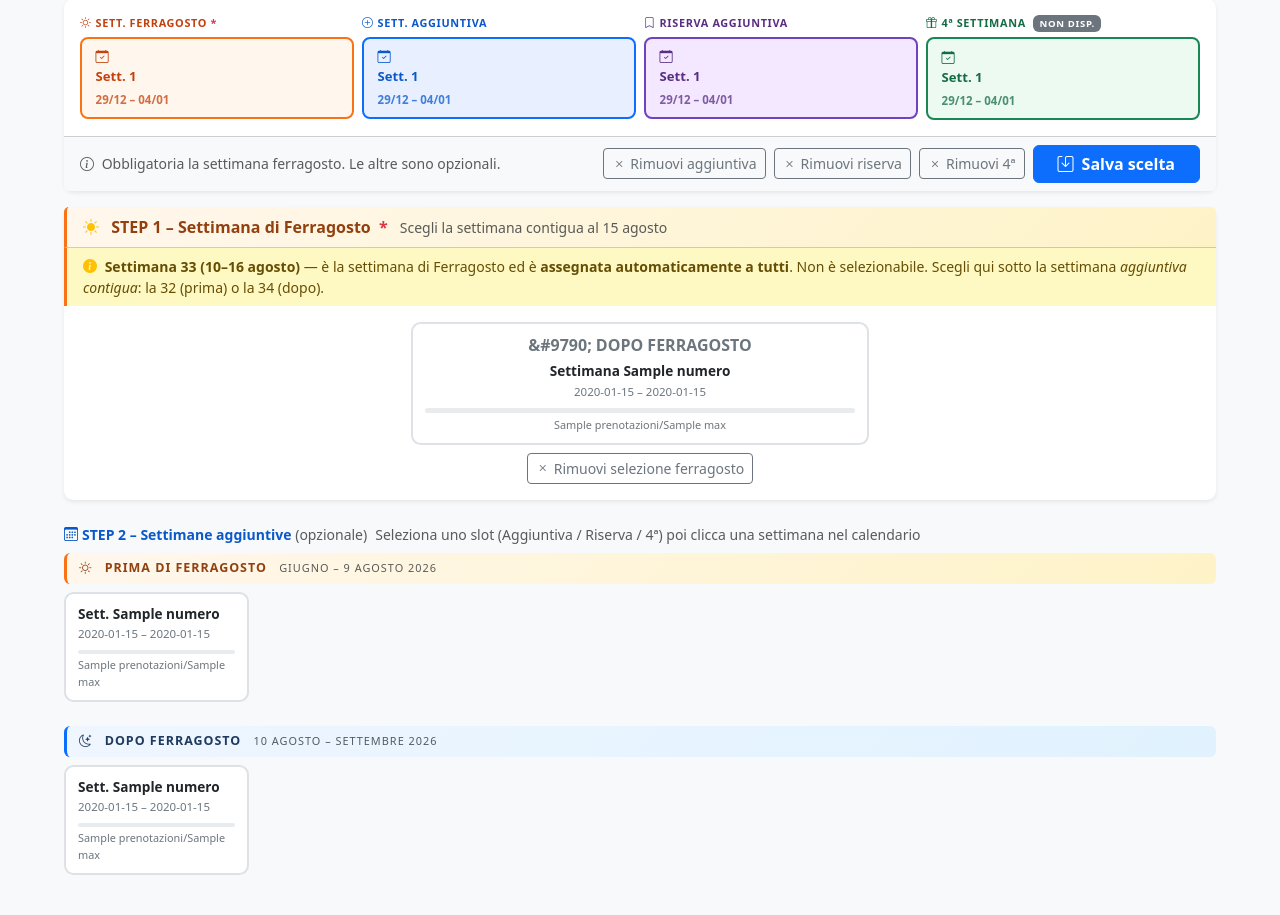
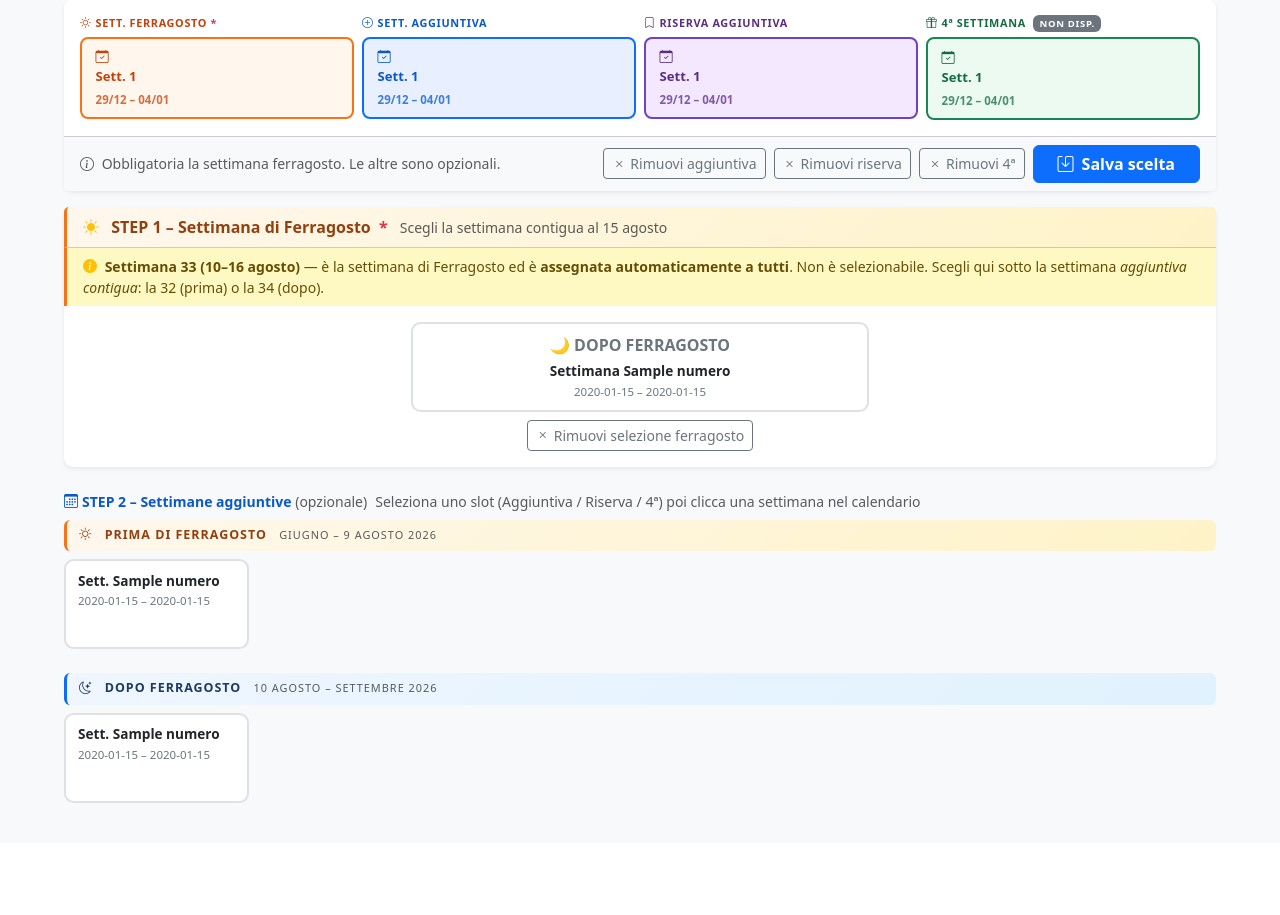
Before and after one commit to Spidos70/rubrica-aziendale, a Flask app: template FerieEstive/templates/dashboard.html in a window 1280 px wide. Shown: the part 167-1082 px from the top of the page. After the commit the page ends 970 px from the top, so only its background shows below. Run offline with Flask 3, Linux system fonts and the light colour scheme; tables that the repository leaves empty hold one stand-in row (values such as "Sample post"); the template is opened without the code that fills it: values that come from a table or form of the project are taken from there, most other values are stand-ins (such as "Sample title", 1, 10 or a date in 2020).

Commit message:
Rimuovi contatori/progress bar; fix caratteri ferragosto picker
- dashboard: rimossi progress bar e contatori x/N da tutte le card
- dashboard: fix caratteri ☀/🌙 nel picker (usato {% if %} diretto
  invece di {{ }} per evitare escape di Jinja2)
- app.py: settimana bloccata solo se admin la disabilita, non per
  limite conteggio (piena = not disponibile)

Co-Authored-By: Claude Sonnet 4.6 <noreply@anthropic.com>

```diff
--- a/FerieEstive/app.py
+++ b/FerieEstive/app.py
@@ -264,8 +264,9 @@ def dashboard():
         n = w['numero']
         w['prenotazioni'] = week_counts.get(n, 0)
         w['max']          = max_pw
-        w['piena']        = w['disponibile'] and w['prenotazioni'] >= max_pw
-        w['perc']         = min(100, int(w['prenotazioni'] / max_pw * 100)) if max_pw > 0 else 0
+        # Nessun limite per conteggio: la settimana è bloccata SOLO se l'admin la disabilita
+        w['piena']        = not w['disponibile']
+        w['perc']         = 0
 
     # Settimane per il picker ferragosto (solo sett. 32 e 34)
     all_weeks_map    = {w['numero']: w for w in all_weeks}
--- a/FerieEstive/templates/dashboard.html
+++ b/FerieEstive/templates/dashboard.html
@@ -185,25 +185,14 @@
                  onclick="selectFerragostoWeek({{ w.numero }})">
               <div class="ferragosto-card-title fw-bold fs-6 mb-1"
                    style="color: {{ '#c2410c' if is_f else '#6c757d' }}">
-                {{ '&#9728; PRIMA DI FERRAGOSTO' if is_pre else '&#9790; DOPO FERRAGOSTO' }}
+                {% if is_pre %}☀ PRIMA DI FERRAGOSTO{% else %}🌙 DOPO FERRAGOSTO{% endif %}
               </div>
               <div class="week-num">Settimana {{ w.numero }}</div>
               <div class="week-dates">
                 {{ w.inizio.strftime('%d %b') }} &ndash; {{ w.fine.strftime('%d %b %Y') }}
               </div>
-              <div class="progress mt-2" style="height:5px">
-                <div class="progress-bar
-                  {% if w.perc >= 100 %}bg-danger
-                  {% elif w.perc >= 60 %}bg-warning
-                  {% else %}bg-success{% endif %}"
-                  style="width:{{ w.perc }}%"></div>
-              </div>
-              <div class="week-count mt-1">
-                {{ w.prenotazioni }}/{{ w.max }}
-                {% if w.piena %}<i class="bi bi-x-circle-fill text-danger ms-1"></i>{% endif %}
-              </div>
               {% if is_f %}
-                <div class="week-badge ferragosto-badge">&#9728; Ferragosto</div>
+                <div class="week-badge ferragosto-badge">☀ Ferragosto</div>
               {% endif %}
             </div>
           </div>
@@ -258,20 +247,10 @@
                onclick="selectWeek(this)">
             <div class="week-num">Sett. {{ w.numero }}</div>
             <div class="week-dates">{{ w.inizio.strftime('%d/%m') }} – {{ w.fine.strftime('%d/%m') }}</div>
-            <div class="progress mt-2" style="height:4px">
-              <div class="progress-bar
-                {% if w.perc >= 100 %}bg-danger
-                {% elif w.perc >= 60 %}bg-warning
-                {% else %}bg-success{% endif %}"
-                style="width:{{ w.perc }}%"></div>
-            </div>
-            <div class="week-count">{{ w.prenotazioni }}/{{ w.max }}
-              {% if w.piena %}<i class="bi bi-x-circle-fill text-danger ms-1"></i>{% endif %}
-            </div>
-            {% if is_f %}<div class="week-badge ferragosto-badge">&#9728; Ferragosto</div>
+            {% if is_f %}<div class="week-badge ferragosto-badge">☀ Ferragosto</div>
             {% elif is_a %}<div class="week-badge aggiuntiva-badge">+ Aggiuntiva</div>
-            {% elif is_r %}<div class="week-badge riserva-badge">&#9672; Riserva</div>
-            {% elif is_q %}<div class="week-badge quarta-badge">&#9670; 4&#170;</div>
+            {% elif is_r %}<div class="week-badge riserva-badge">◈ Riserva</div>
+            {% elif is_q %}<div class="week-badge quarta-badge">◆ 4ª</div>
             {% endif %}
           </div>
         </div>
@@ -308,20 +287,10 @@
                onclick="selectWeek(this)">
             <div class="week-num">Sett. {{ w.numero }}</div>
             <div class="week-dates">{{ w.inizio.strftime('%d/%m') }} – {{ w.fine.strftime('%d/%m') }}</div>
-            <div class="progress mt-2" style="height:4px">
-              <div class="progress-bar
-                {% if w.perc >= 100 %}bg-danger
-                {% elif w.perc >= 60 %}bg-warning
-                {% else %}bg-success{% endif %}"
-                style="width:{{ w.perc }}%"></div>
-            </div>
-            <div class="week-count">{{ w.prenotazioni }}/{{ w.max }}
-              {% if w.piena %}<i class="bi bi-x-circle-fill text-danger ms-1"></i>{% endif %}
-            </div>
-            {% if is_f %}<div class="week-badge ferragosto-badge">&#9728; Ferragosto</div>
+            {% if is_f %}<div class="week-badge ferragosto-badge">☀ Ferragosto</div>
             {% elif is_a %}<div class="week-badge aggiuntiva-badge">+ Aggiuntiva</div>
-            {% elif is_r %}<div class="week-badge riserva-badge">&#9672; Riserva</div>
-            {% elif is_q %}<div class="week-badge quarta-badge">&#9670; 4&#170;</div>
+            {% elif is_r %}<div class="week-badge riserva-badge">◈ Riserva</div>
+            {% elif is_q %}<div class="week-badge quarta-badge">◆ 4ª</div>
             {% endif %}
           </div>
         </div>
```
